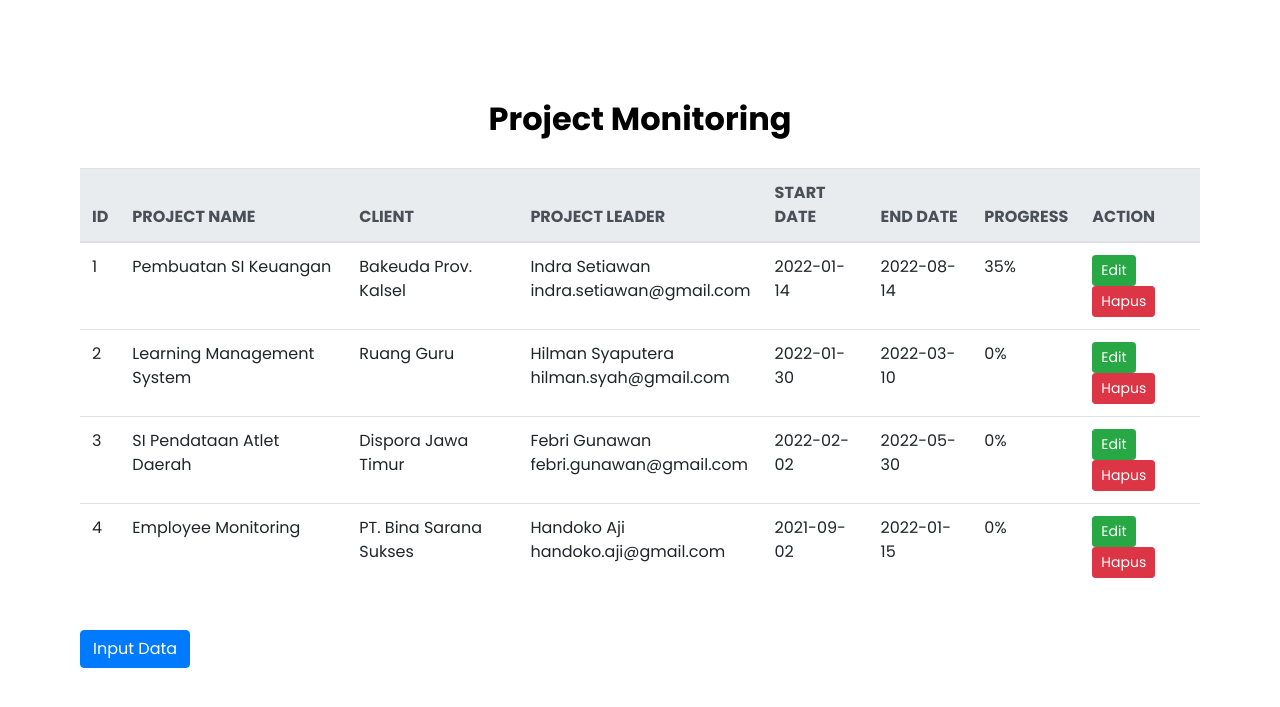
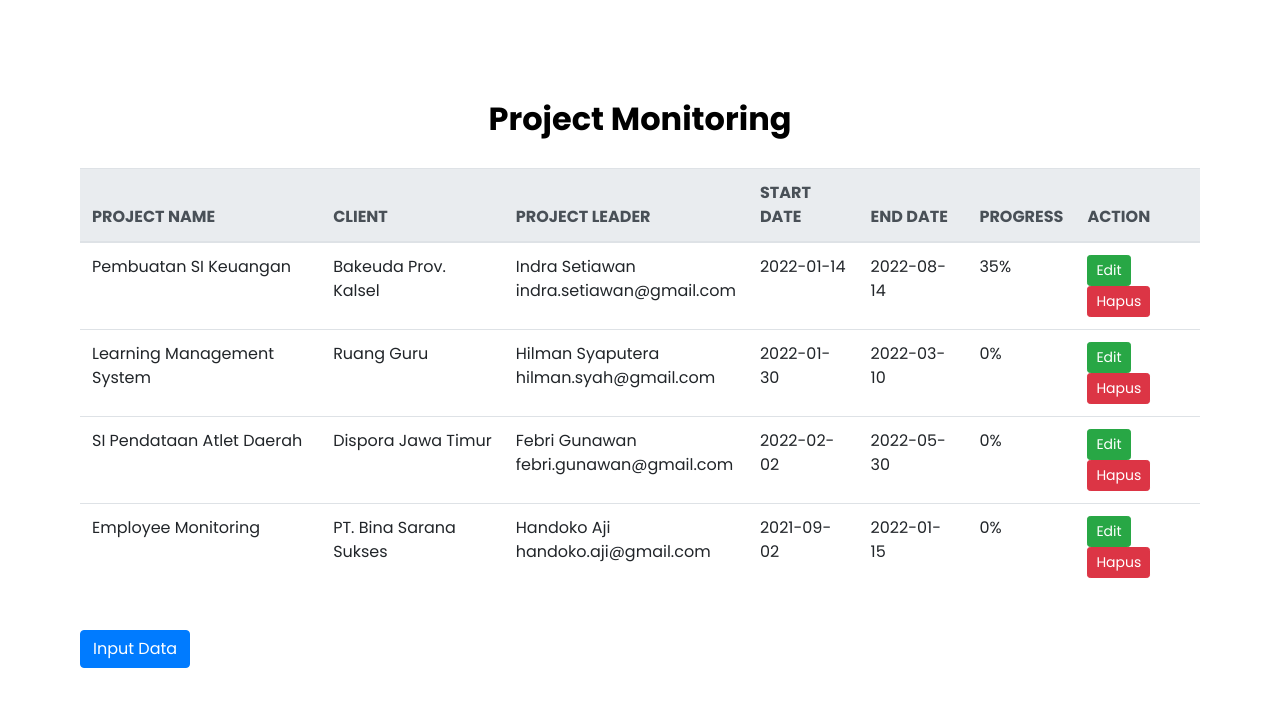
Before and after one commit to fia-amaraa/ProjectMonitoring, a PHP site: page / in a window 1280 px wide. Shown: the top 707 px of the page. Run offline with PHP 8.4, Linux system fonts and the light colour scheme; data comes from the database, SQL or seed files in the repository; data that the repository does not hold is empty.

Commit message:
Update index.php

```diff
--- a/index.php
+++ b/index.php
@@ -8,7 +8,7 @@
     <meta name="viewport" content="width=device-width, initial-scale=1">
     <title>Project Monitoring</title>
     <link rel="stylesheet" href="https://stackpath.bootstrapcdn.com/bootstrap/4.3.1/css/bootstrap.min.css" integrity="sha384-ggOyR0iXCbMQv3Xipma34MD+dH/1fQ784/j6cY/iJTQUOhcWr7x9JvoRxT2MZw1T" crossorigin="anonymous">
-    <link rel="stylesheet" href="style.css">
+    <link rel="stylesheet" href="style.css?v=<?php echo time(); ?>">
 </head>
 <body>
     <section>
@@ -17,7 +17,6 @@
         <table class="table">
             <thead class="thead-light">
                 <tr>
-                    <th scope="col">ID</th>
                     <th scope="col">PROJECT NAME</th>
                     <th scope="col">CLIENT</th>
                     <th scope="col">PROJECT LEADER</th>
@@ -34,11 +33,6 @@
                 ?>
 
                 <tr class="active">
-                    <td>
-                        <?php
-                            echo $record['id'];
-                        ?>
-                    </td>
                     <td>
                         <?php
                             echo $record['project_name'];
@@ -72,8 +66,8 @@
                         ?>
                     </td>
                     <td>
-                        <a href="edit.php?id=<?= $result["id"]; ?>" class="btn btn-success btn-sm" id="modal" onclick="return confirm('Yakin ingin mengedit data ini?');">Edit</a>
-                        <a href="hapus.php?id=<?= $result["id"]; ?>" class="btn btn-danger btn-sm" id="delete_link" onclick="return confirm('Yakin ingin menghapus data ini?');">Hapus</a>
+                        <a href="edit.php?id=<?= $record["id"]; ?>" class="btn btn-success btn-sm" id="modal" onclick="return confirm('Yakin ingin mengedit data ini?');">Edit</a>
+                        <a href="hapus.php?id=<?= $record["id"]; ?>" class="btn btn-danger btn-sm" id="delete_link" onclick="return confirm('Yakin ingin menghapus data ini?');">Hapus</a>
                     </td>
                 </tr>
                 <?php
```
